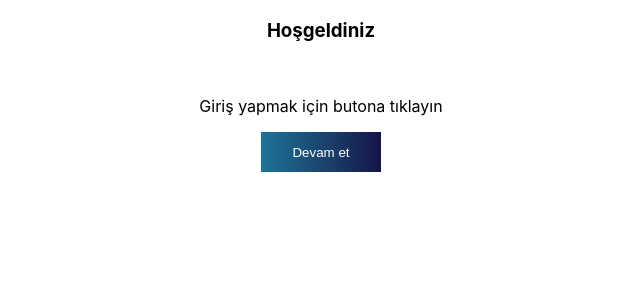
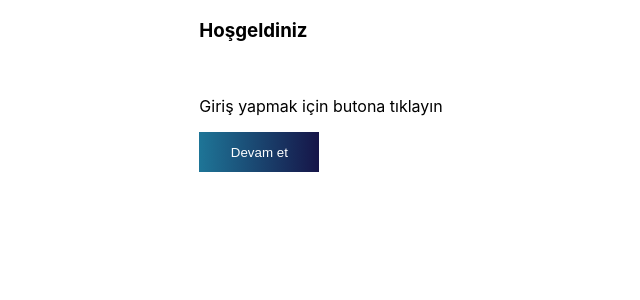
Before and after one commit to GoktugYmsk/react-login-challange, a React (Create React App) app: page / in a window 1280 px wide. Shown: the top 300 px of the page, without its empty margins (319-959 px from the left). Built offline with nearby package versions, Linux system fonts and the light colour scheme.

Commit message:
splash screen created

```diff
--- a/src/App.js
+++ b/src/App.js
@@ -1,15 +1,30 @@
-import { NavLink, Route, Routes } from 'react-router-dom';
+import { Route, Routes } from 'react-router-dom';
+import { useState } from 'react';
+import { useNavigate } from 'react-router-dom';
+
 import Home from './components/homePage';
 import Login from './components/loginPage/Login';
 import './App.css';
 
 function App() {
+  const navigate = useNavigate();
+  const [hideEntrance, setHideEntrance] = useState(false);
+
+  const openLoginScreen = () => {
+    setHideEntrance(true);
+    navigate('/login');
+  };
+
   return (
     <div className="App">
-      <h3>Hoşgeldiniz</h3>
-      <br/>
-      <p>Giriş yapmak için butona tıklayın</p>
-      <button className='appLoginButton'>Devam et</button>
+      {!hideEntrance && (
+        <div className='entrance' >
+          <h3>Hoşgeldiniz</h3>
+          <br />
+          <p>Giriş yapmak için butona tıklayın</p>
+          <button onClick={openLoginScreen} className='appLoginButton'>Devam et</button>
+        </div>
+      )}
       <Routes>
         <Route path='/login' element={<Login />} />
         <Route path='/home' element={<Home />} />
```
